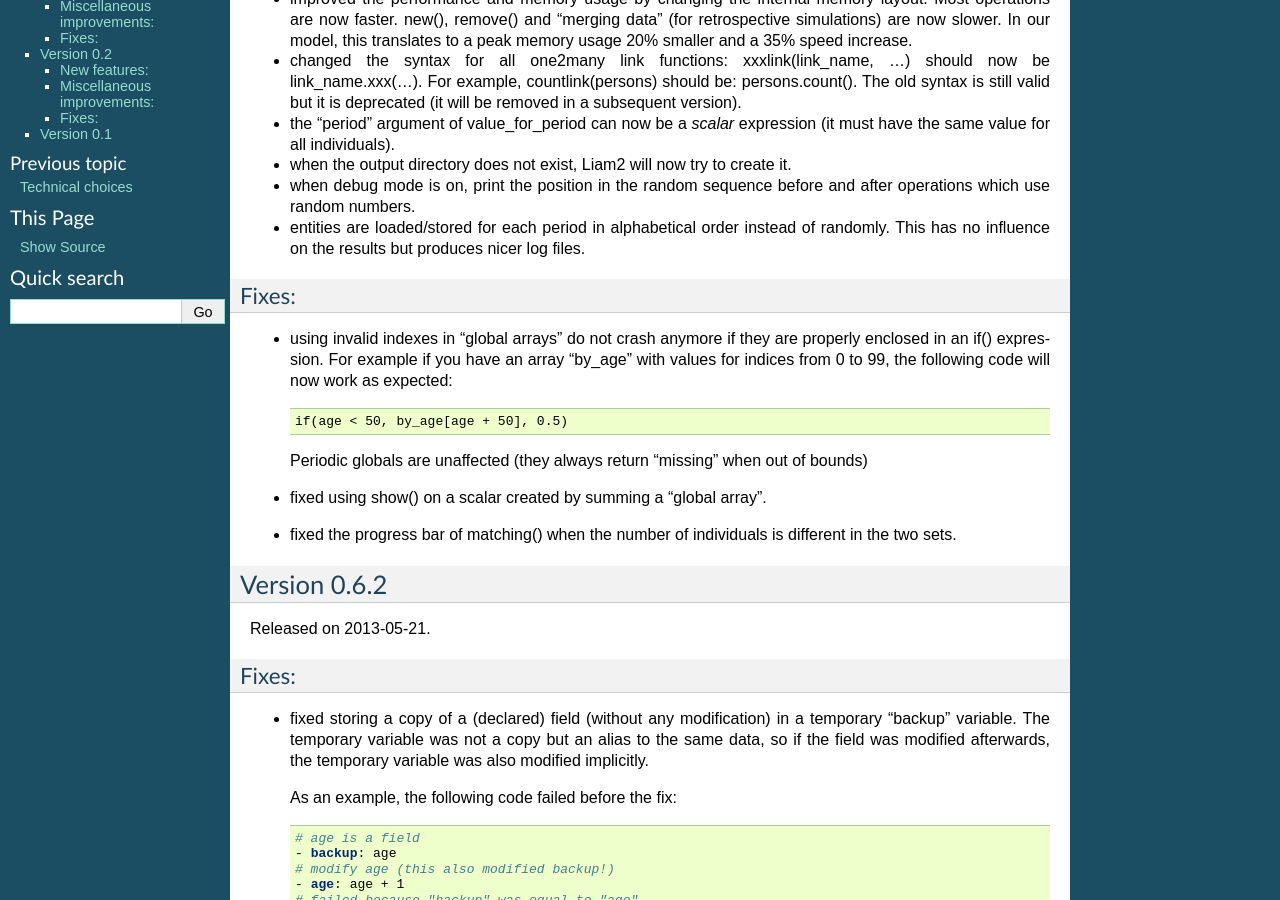
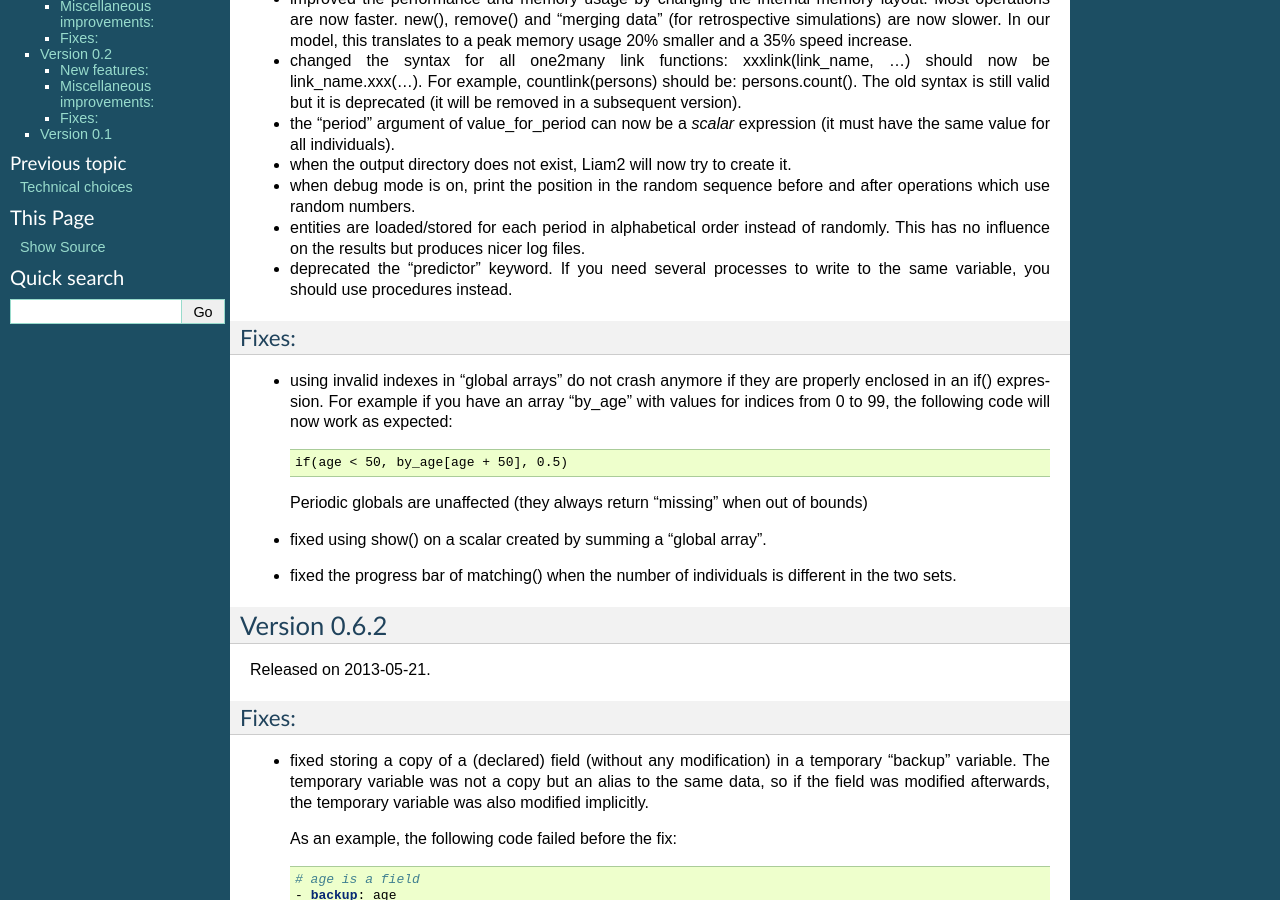
Before and after one commit to liam2/liam2, a Sphinx documentation site: the page built from doc/usersguide/source/changes.rst, in a window 1280 px wide and 900 px high, scrolled down 828 px. Built offline with Sphinx 7.4.7, drawn with Linux system fonts in a browser that asks for light colours; formulas are drawn with MathJax 3.

Commit message:
log predictor change

```diff
--- a/doc/usersguide/source/changes.rst
+++ b/doc/usersguide/source/changes.rst
@@ -67,6 +67,9 @@ Miscellaneous improvements:
 
 * entities are loaded/stored for each period in alphabetical order instead of
   randomly. This has no influence on the results but produces nicer log files.
+
+* deprecated the "predictor" keyword. If you need several processes to write
+  to the same variable, you should use procedures instead.
 
 Fixes:
 ------
```
